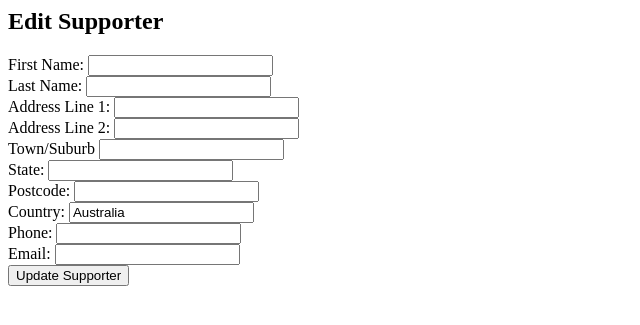
After one commit to ThreeDRadio/SupporterBase, a CodeIgniter app: template application/views/supporters/edit.php in a window 1280 px wide. The commit adds this page. Shown: the top 325 px of the page, without its empty margins (0-640 px from the left). Run offline with CodeIgniter, Linux system fonts and the light colour scheme; the template is opened without the code that fills it, so the values that code supplies are empty.

Commit message:
Working, kindof:
 o Ability to update supporter details
 o Can renew subscriptons, even if there are no details.

```diff
--- a/application/views/ajax/matching_supporters.php
+++ b/application/views/ajax/matching_supporters.php
@@ -9,7 +9,7 @@
         <town><?php echo $supporter['town'] ?></town>
         <postcode><?php echo $supporter['postcode'] ?></postcode>
         <state><?php echo $supporter['state'] ?></state>
-        <phone><?php echo $supporter['phone'] ?></phone>
+        <phone><?php echo $supporter['phone_mobile'] ?></phone>
         <email><?php echo $supporter['email'] ?></email>
         <status><?php echo $supporter['status'] ?></status>
         <type><?php echo $supporter['type'] ?></type>
--- /dev/null
+++ b/application/views/supporters/edit.php
@@ -0,0 +1,39 @@
+<h2>Edit Supporter</h2>
+
+<?php echo validation_errors(); ?>
+
+<?php echo form_open('supporters/edit'.'/'. $supporter_info['supporter_id']) ?>
+
+    <label for="first">First Name:</label>
+    <input type="input" name="first" value="<?php echo $supporter_info['first_name'];?>" /><br />
+
+    <label for="last">Last Name:</label>
+    <input type="input" name="last"  value="<?php echo $supporter_info['last_name'];?>" /><br />
+
+    <label for="address1">Address Line 1:</label>
+    <input type="input" name="address1"  value="<?php echo $supporter_info['address1'];?>" /><br />
+
+    <label for="address2">Address Line 2:</label>
+    <input type="input" name="address2"  value="<?php echo $supporter_info['address2'];?>" /><br />
+
+    <label for="town">Town/Suburb</label>
+    <input type="input" name="town"  value="<?php echo $supporter_info['town'];?>" /><br />
+
+    <label for="state">State:</label>
+    <input type="input" name="state"  value="<?php echo $supporter_info['state'];?>" /><br />
+
+    <label for="postcode">Postcode:</label>
+    <input type="input" name="postcode"  value="<?php echo $supporter_info['postcode'];?>" /><br />
+
+    <label for="country">Country:</label>
+    <input type="input" name="country" value="Australia" /><br />
+
+    <label for="phone">Phone:</label>
+    <input type="input" name="phone"  value="<?php echo $supporter_info['phone_mobile'];?>" /><br />
+
+    <label for="email">Email:</label>
+    <input type="input" name="email"  value="<?php echo $supporter_info['email'];?>" /><br />
+
+    <input type="submit" name="submit" value="Update Supporter" />
+
+</form>
--- a/application/views/supporters/supporter_added.php
+++ b/application/views/supporters/supporter_added.php
@@ -1,2 +1,2 @@
 <h2>Supporter Added!</h2>
-<a href="<?php site_url('supporters/add'); ?>">Add Another</a>
+<a href="<?php site_url('supporters/add'); ?>">Add Another</a><br />
--- a/application/views/supporters/supporter_renewed.php
+++ b/application/views/supporters/supporter_renewed.php
@@ -1,2 +1,2 @@
 <h2>Supporter Renewed!</h2>
-<a href="<?php site_url('supporters/find'); ?>">Renew Another</a>
+<a href="<?php echo site_url('supporters/find'); ?>">Renew Another</a>
--- /dev/null
+++ b/application/views/supporters/supporter_updated.php
@@ -0,0 +1,3 @@
+<h2>Supporter Updated!</h2>
+<a href="<?php echo site_url('supporters/find'); ?>">Find Another</a><br />
+<a href="<?php echo site_url('supporters/renew') . "/$supporter_id"; ?>">Renew this supporter</a><br />
```
Also changed, not shown: application/controllers/supporters.php (+53 -2 lines), application/models/supporter.php (+7 -2 lines), application/views/supporters/renew.php (+6 -1 lines).
